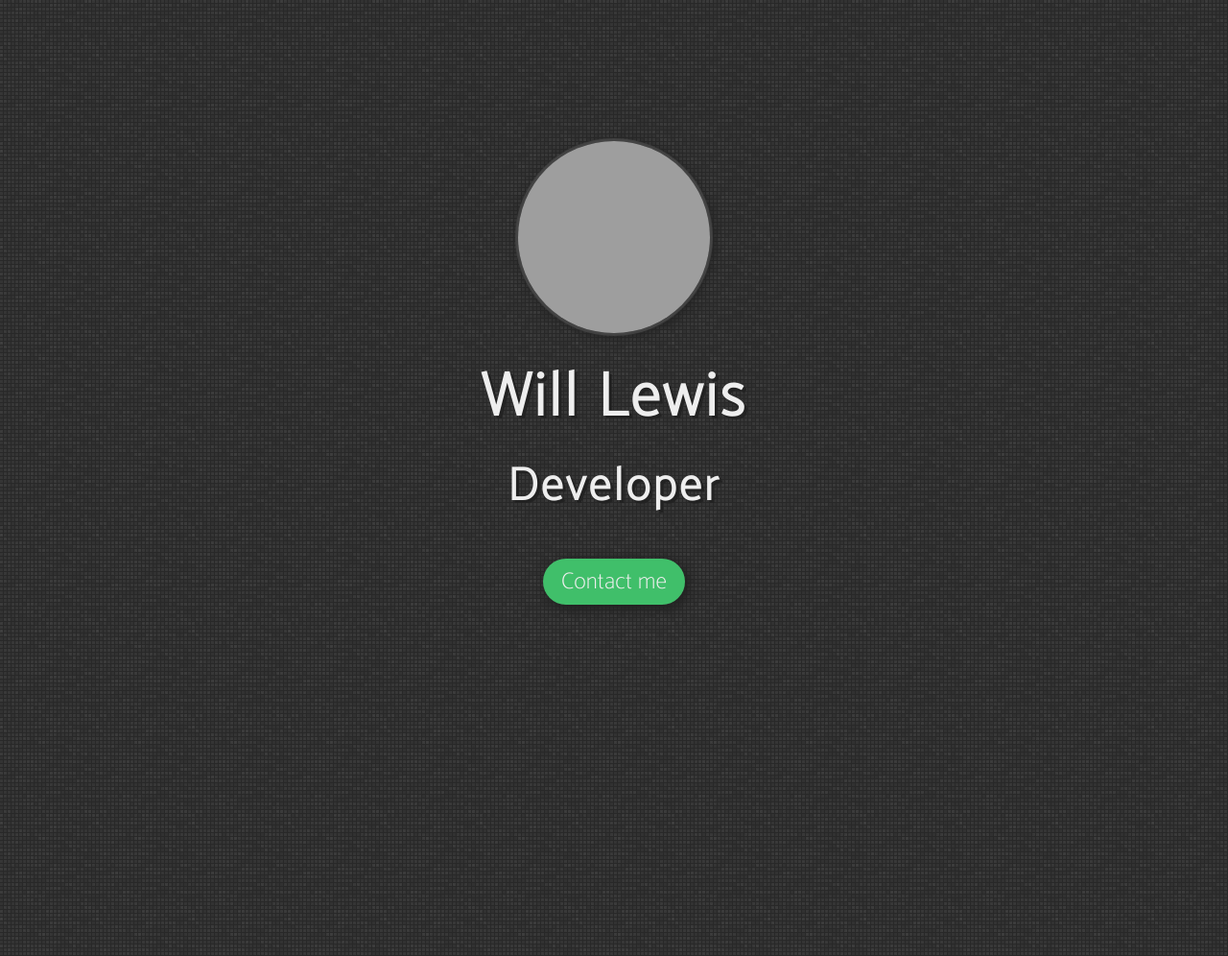
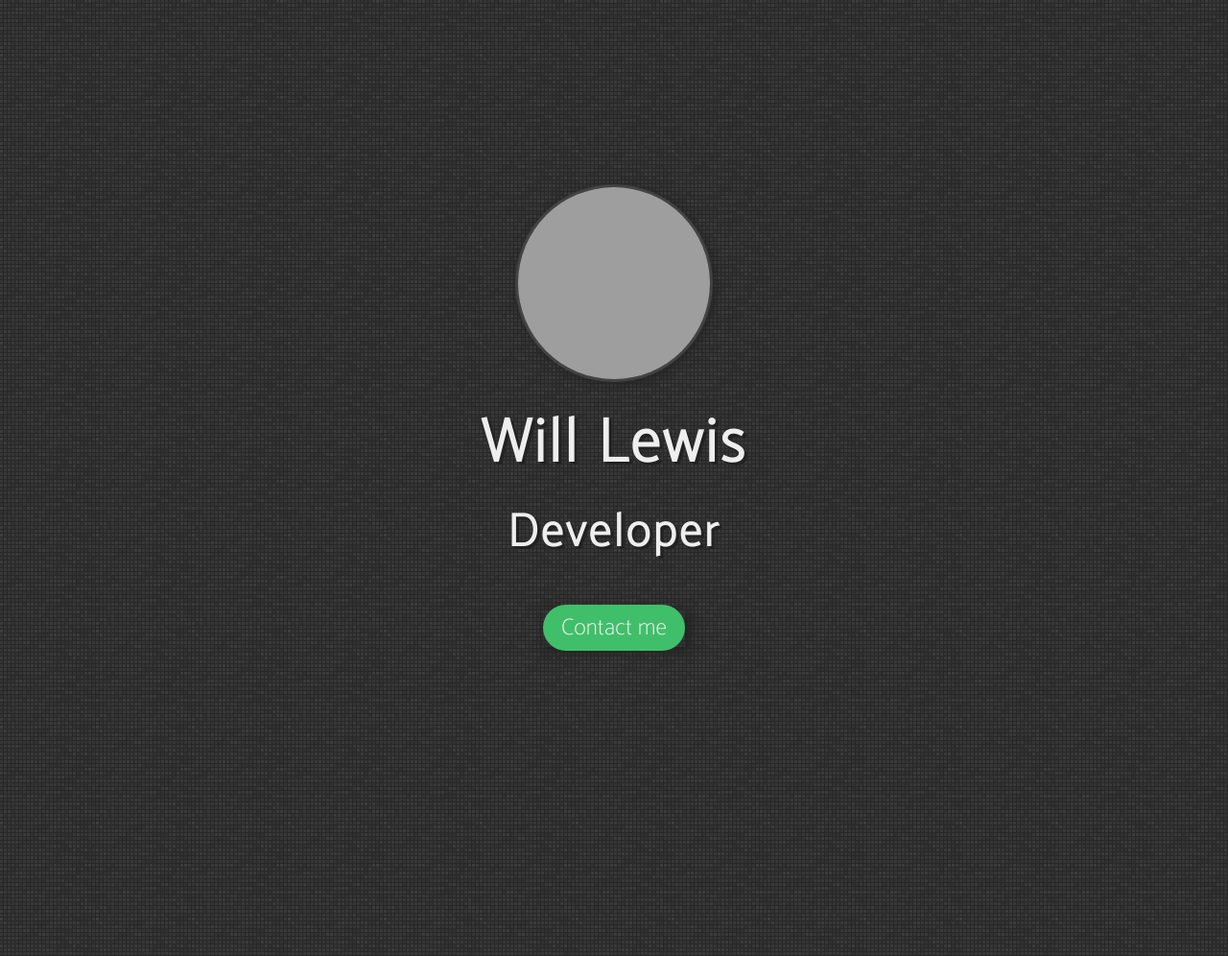
Before and after one commit to Willamin/wflewis.com, a Jekyll site: the page built from index.md, in a window 1280 px wide. Shown: the whole page at 96% size. Built offline with Jekyll 4.4.1, drawn with Linux system fonts in a browser that asks for light colours; before the commit the page ends 900 px from its top, so only the background shows below that; grey boxes are pictures that could not be loaded.

Commit message:
Make it work better on mobile

```diff
--- a/_layouts/home.html
+++ b/_layouts/home.html
@@ -1,20 +1,23 @@
 ---
 layout: base
 ---
+<input type="checkbox" id="thanks"/>
 <aside></aside>
+
 <main>
   <img src="https://s.gravatar.com/avatar/6f56d225b91053b372d1c44b89ffd3e9?s=200"/>
   <h1>Will Lewis</h1>
   <h2>Developer</h2>
 
-  <label for="form">
+  <label class="button" for="form">
     <span>Contact me</span>
   </label>
 </main>
+
 <input type="checkbox" id="form"/>
 
 <aside>
-  <form name="contact" netlify>
+  <form id="contact" name="contact" netlify>
     <p>
       <label for="who">Who are you?</label>
       <br><input name="who"/>
--- a/_sass/wflewis.scss
+++ b/_sass/wflewis.scss
@@ -1,4 +1,5 @@
 html {
+  -webkit-font-smoothing: antialiased;
   background-image: url('/assets/images/px_by_Gre3g.png');
 }
 @media
@@ -14,6 +15,7 @@ body {
   flex-direction: row;
   align-items: center;
   justify-content: center;
+  flex-wrap: wrap;
   color: #eee;
   text-shadow: 3px 3px #222;
   padding-bottom: 5em;
@@ -21,10 +23,13 @@ body {
 }
 
 main {
+  height: 100vh;
   display: flex;
   flex-direction: column;
   align-items: center;
   justify-content: center;
+  margin-left: 1em;
+  margin-right: 1em;
 }
 
 
@@ -37,13 +42,13 @@ h1, h2 {
 }
 
 img {
+  border-radius: 50%;
+  margin-bottom: 1em;
+  transition: 0.5s;
   box-shadow:
   // Left Right [Blur] [Spread] Color
     0 0 1px 3px #444,
     2px 2px 10px 2px #222;
-  border-radius: 50%;
-  margin-bottom: 1em;
-  transition: 0.5s;
   &:hover {
     transform: scale(1.1);
     box-shadow:
@@ -58,7 +63,7 @@ input[type=checkbox] {
   left: -9999px;
 }
 
-label {
+label.button {
   margin-top: 2.5em;
   margin-bottom: 3em;
   span {
@@ -71,30 +76,33 @@ label {
     background-color: hsl(140, 50%, 50%);
     padding: 0.2em 0.8em;
     text-shadow: none;
-    box-shadow: 3px 3px 10px 2px #222;
+  }
+  box-shadow: 3px 3px 10px 2px #222;
+  transition: 0.5s;
+  &:hover {
+    transform: scale(1.1);
+    box-shadow:
+      4px 4px 12px 3px #222;
   }
 }
 
 aside {
   opacity: 0;
-  width: 0;
+  width: 300px;
   overflow: hidden;
-  transition: width 2s, opacity 2s, left 2s;
-  border: 2px solid #eee;
+  transition: 0.5s ease-in-out;
   border-radius:10px;
   padding: 0 2em;
   position: relative;
-  left: 0;
+  transform: translateY(-50%);
 }
 
-input[type=checkbox]:checked ~ aside {
-  width: 400px;
+#form:checked ~ aside {
   opacity: 1;
-  left: 3em;
+  transform: translateY(0%);
 }
 
 form {
-  width: 300px;
   font-family: "Catamaran", sans-serif;
   font-size: 2em;
   input, textarea {
@@ -102,7 +110,7 @@ form {
     font-size: 1em;
     color: #eee;
     background-color: transparent;
-    width: 400px;
+    width: 100%;
   }
   input {
     border-bottom: 1px solid #eee;
@@ -126,5 +134,10 @@ form {
     text-shadow: none;
     box-shadow: 3px 3px 10px 2px #222;
     color: #555;
+    transition: 0.5s;
+    &:hover {
+      box-shadow: 4px 4px 12px 3px #222;
+      transform: scale(1.1);
+    }
   }
 }
```
